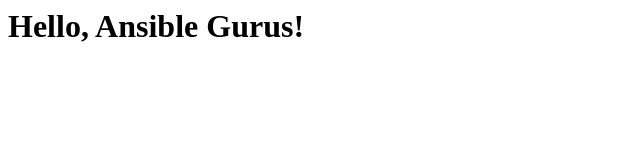
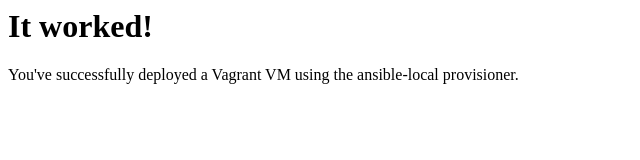
Before and after one commit to JohnLockwood/vagrant-ansible-local-example, a plain HTML site: page index.html in a window 1280 px wide. Shown: the whole page, without its empty margins (0-640 px from the left). Drawn offline with Linux system fonts and the light colour scheme.

```diff
--- a/index.html
+++ b/index.html
@@ -1,5 +1,6 @@
 <html>
 <body>
-	<h1>Hello, Ansible Gurus!</h1>
+	<h1>It worked!</h1>
+	<p>You've successfully deployed a Vagrant VM using the ansible-local provisioner.</p>
 </body>
 </html>
```
Also changed, not shown: 1 other file.
